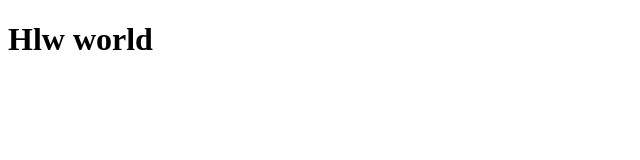
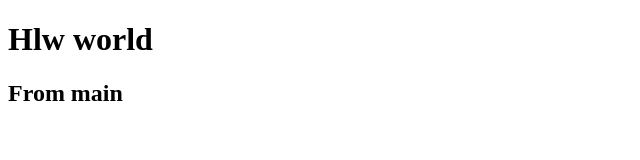
Before and after one commit to MjTamizh/Practise, a plain HTML site: page index.html in a window 1280 px wide. Shown: the whole page, without its empty margins (0-640 px from the left). Drawn offline with Linux system fonts and the light colour scheme.

Commit message:
new line added h2

```diff
--- a/index.html
+++ b/index.html
@@ -7,5 +7,6 @@
 </head>
 <body>
     <h1>Hlw world</h1>
+    <h2>From main</h2>
 </body>
 </html>
```
